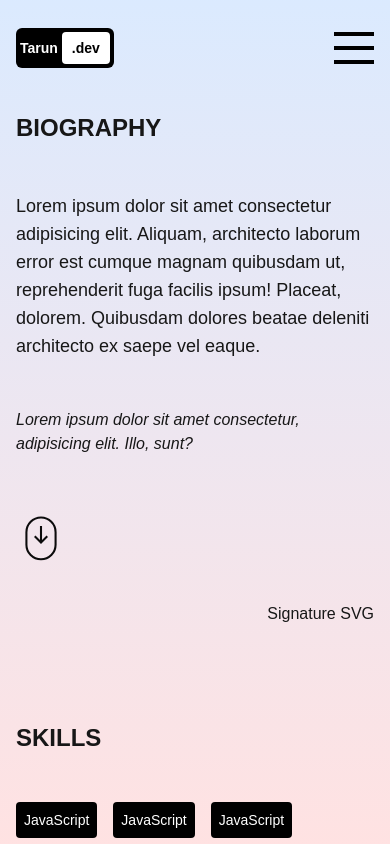
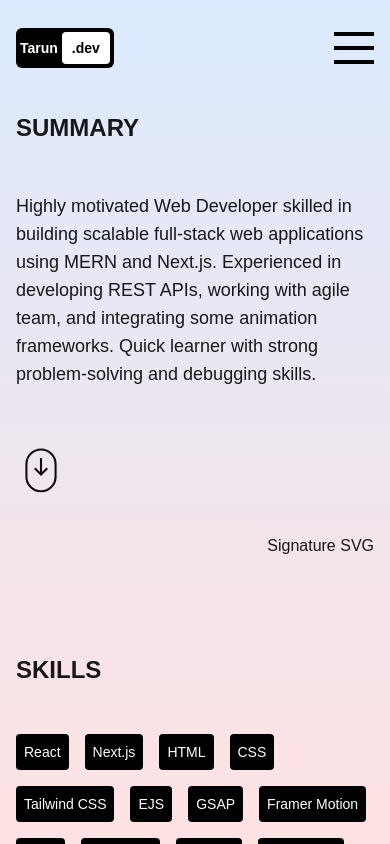
Before and after one commit to TarunSingh1509/Portfolio, a Next.js app: page /About in a window 390 px wide. Built offline with nearby package versions, Linux system fonts and the light colour scheme.

Commit message:
adding some skills in skills section

```diff
--- /dev/null
+++ b/app/About/Experience.js
@@ -0,0 +1,87 @@
+import { useInView,motion } from 'framer-motion';
+import React, { useRef } from 'react'
+
+export default function Experience() {
+  const experianceRef=useRef();
+const isExperianceRefInView=useInView(experianceRef,{margins:"-100px" });
+  return (
+    <div ref={experianceRef} className='flex flex-col gap-12 justify-center pb-48'>
+          <motion.h1 initial={{x : "-300px"}} animate={isExperianceRefInView?{x:0}:{} } transition={{delay:"0.2"}} className='font-bold text-2xl'>EXPERIENCE</motion.h1>
+          <motion.div initial={{x : "-300px"}} animate={isExperianceRefInView?{x:0}:{} } className='list'>
+            {/* 1st experiences list item */}
+            <div className="flex justify-between h-48">
+              {/* left */}
+              <div className='w-1/3'>
+                {/* job title */}
+                <div className='bg-white p-3 font-semibold rounded-b-lg rounded-s-lg'>Senior Javascript Engineer</div>
+                {/* job description */}
+                <div className='p-3 text-sm italic'>Lorem ipsum dolor sit amet consectetur adipisicing elit.</div>
+                {/* job date */}
+                <div className='p-3 text-red-400 text-sm font-semibold'>2024-Present</div>
+                {/* job company */}
+                <div className='p-1 rounded bg-white text-sm font-semibold w-fit'>Apple</div>
+              </div>
+              {/* center */}
+              <div className='w-1/6'>
+                {/* line */}
+                <div className='w-1 h-full bg-gray-600 rounded relative'>
+                  {/* line circle */}
+                  <div className='absolute w-5 h-5 rounded-full ring-4 ring-red-400 bg-white -left-2'></div>
+                </div>
+              </div>
+              {/* right */}
+              <div className='w-1/3'></div>
+            </div>
+            {/* 2nd experiences list item */}
+            <div className="flex justify-between h-48">
+              {/* left */}
+              <div className='w-1/3'>
+                {/* job title */}
+                </div>
+              {/* center */}
+              <div className='w-1/6'>
+                {/* line */}
+                <div className='w-1 h-full bg-gray-600 rounded relative'>
+                  {/* line circle */}
+                  <div className='absolute w-5 h-5 rounded-full ring-4 ring-red-400 bg-white -left-2'></div>
+                </div>
+              </div>
+              {/* right */}
+              <div className='w-1/3'>
+              <div className='bg-white p-3 font-semibold rounded-b-lg rounded-s-lg'>Senior Javascript Engineer</div>
+                {/* job description */}
+                <div className='p-3 text-sm italic'>Lorem ipsum dolor sit amet consectetur adipisicing elit.</div>
+                {/* job date */}
+                <div className='p-3 text-red-400 text-sm font-semibold'>2024-Present</div>
+                {/* job company */}
+                <div className='p-1 rounded bg-white text-sm font-semibold w-fit'>Apple</div>
+              </div>
+            </div>
+            {/* 3rd experiences list item */}
+            <div className="flex justify-between h-48">
+              {/* left */}
+              <div className='w-1/3'>
+                {/* job title */}
+                <div className='bg-white p-3 font-semibold rounded-b-lg rounded-s-lg'>Senior Javascript Engineer</div>
+                {/* job description */}
+                <div className='p-3 text-sm italic'>Lorem ipsum dolor sit amet consectetur adipisicing elit.</div>
+                {/* job date */}
+                <div className='p-3 text-red-400 text-sm font-semibold'>2024-Present</div>
+                {/* job company */}
+                <div className='p-1 rounded bg-white text-sm font-semibold w-fit'>Apple</div>
+              </div>
+              {/* center */}
+              <div className='w-1/6'>
+                {/* line */}
+                <div className='w-1 h-full bg-gray-600 rounded relative'>
+                  {/* line circle */}
+                  <div className='absolute w-5 h-5 rounded-full ring-4 ring-red-400 bg-white -left-2'></div>
+                </div>
+              </div>
+              {/* right */}
+              <div className='w-1/3'></div>
+            </div>
+          </motion.div>
+          </div>
+  )
+}
--- a/app/About/page.js
+++ b/app/About/page.js
@@ -3,6 +3,7 @@ import { delay, motion, useInView, useScroll } from 'framer-motion'
 import { useRef } from 'react'
 import Brain from "../components/Brain";
 import react from 'react';
+import Experience from './Experience';
 export default function Page() {
   const containerRef=useRef();
   const {scrollYProgress}=useScroll({container:containerRef});
@@ -19,9 +20,11 @@ const isExperianceRefInView=useInView(experianceRef,{margins:"-100px" });
       <div className='h-full overflow-scroll lg:flex overflow-x-hidden no-scrollbar' ref={containerRef}>
         <div className='p-4 sm:p-8 md:p-12 lg:p-20 xl:p-48 flex flex-col gap-24 md:gap-32 lg:gap-48 xl:gap:64 lg:w-2/3 lg:pr-0 xl:1/2'>
           <div className='flex flex-col gap-12 justify-center'>
-            <h1 className='font-bold text-2xl'>BIOGRAPHY</h1>
-            <p className='text-lg'>Lorem ipsum dolor sit amet consectetur adipisicing elit. Aliquam, architecto laborum error est cumque magnam quibusdam ut, reprehenderit fuga facilis ipsum! Placeat, dolorem. Quibusdam dolores beatae deleniti architecto ex saepe vel eaque.</p>
-            <span className='italic'>Lorem ipsum dolor sit amet consectetur, adipisicing elit. Illo, sunt?</span>
+            <h1 className='font-bold text-2xl'>SUMMARY</h1>
+            <p className='text-lg'>Highly motivated Web Developer skilled in building scalable full-stack web applications using MERN and Next.js. Experienced
+in developing REST APIs, working with agile team, and integrating some animation frameworks. Quick learner with strong
+problem-solving and debugging skills.</p>
+            {/* <span className='italic'>Lorem ipsum dolor sit amet consectetur, adipisicing elit. Illo, sunt?</span> */}
             <div className=''><motion.svg
               initial={{ opacity: 0.2, y: 0 }}
               animate={{ opacity: 1, y: "10px" }}
@@ -49,14 +52,20 @@ const isExperianceRefInView=useInView(experianceRef,{margins:"-100px" });
           <div className='flex flex-col gap-12 justify-center' ref={skillRef}>
             <motion.h1 initial={{x : "-300px"}} animate={isSkillRefInView?{x:0}:{} } transition={{delay:"0.2"}} className='font-bold text-2xl'>SKILLS</motion.h1>
             <motion.div initial={{x : "-300px"}} animate={isSkillRefInView?{x:0}:{} } className='flex gap-4 flex-wrap'>
-              <div className='rounded p-2 text-sm cursor-pointer bg-black text-white hover:bg-white hover:text-black'>JavaScript</div>
-              <div className='rounded p-2 text-sm cursor-pointer bg-black text-white hover:bg-white hover:text-black'>JavaScript</div>
-              <div className='rounded p-2 text-sm cursor-pointer bg-black text-white hover:bg-white hover:text-black'>JavaScript</div>
-              <div className='rounded p-2 text-sm cursor-pointer bg-black text-white hover:bg-white hover:text-black'>JavaScript</div>
-              <div className='rounded p-2 text-sm cursor-pointer bg-black text-white hover:bg-white hover:text-black'>JavaScript</div>
-              <div className='rounded p-2 text-sm cursor-pointer bg-black text-white hover:bg-white hover:text-black'>JavaScript</div>
-              <div className='rounded p-2 text-sm cursor-pointer bg-black text-white hover:bg-white hover:text-black'>JavaScript</div>
-              <div className='rounded p-2 text-sm cursor-pointer bg-black text-white hover:bg-white hover:text-black'>JavaScript</div>
+              <div className='rounded p-2 text-sm cursor-pointer bg-black text-white hover:bg-white hover:text-black'>React</div>
+              <div className='rounded p-2 text-sm cursor-pointer bg-black text-white hover:bg-white hover:text-black'>Next.js</div>
+              <div className='rounded p-2 text-sm cursor-pointer bg-black text-white hover:bg-white hover:text-black'>HTML</div>
+              <div className='rounded p-2 text-sm cursor-pointer bg-black text-white hover:bg-white hover:text-black'>CSS</div>
+              <div className='rounded p-2 text-sm cursor-pointer bg-black text-white hover:bg-white hover:text-black'>Tailwind CSS</div>
+              <div className='rounded p-2 text-sm cursor-pointer bg-black text-white hover:bg-white hover:text-black'>EJS</div>
+              <div className='rounded p-2 text-sm cursor-pointer bg-black text-white hover:bg-white hover:text-black'>GSAP</div>
+              <div className='rounded p-2 text-sm cursor-pointer bg-black text-white hover:bg-white hover:text-black'>Framer Motion</div>
+              <div className='rounded p-2 text-sm cursor-pointer bg-black text-white hover:bg-white hover:text-black'>Node</div>
+              <div className='rounded p-2 text-sm cursor-pointer bg-black text-white hover:bg-white hover:text-black'>MongoDB</div>
+              <div className='rounded p-2 text-sm cursor-pointer bg-black text-white hover:bg-white hover:text-black'>Express</div>
+              <div className='rounded p-2 text-sm cursor-pointer bg-black text-white hover:bg-white hover:text-black'>REST APIs</div>
+              <div className='rounded p-2 text-sm cursor-pointer bg-black text-white hover:bg-white hover:text-black'>GitHub</div>
+              <div className='rounded p-2 text-sm cursor-pointer bg-black text-white hover:bg-white hover:text-black'>Postman</div>
             </motion.div>
             <div className="">
               <motion.svg
@@ -83,84 +92,7 @@ const isExperianceRefInView=useInView(experianceRef,{margins:"-100px" });
             </motion.svg>
             </div>
               </div>
-          <div ref={experianceRef} className='flex flex-col gap-12 justify-center pb-48'>
-          <motion.h1 initial={{x : "-300px"}} animate={isExperianceRefInView?{x:0}:{} } transition={{delay:"0.2"}} className='font-bold text-2xl'>EXPERIENCE</motion.h1>
-          <motion.div initial={{x : "-300px"}} animate={isExperianceRefInView?{x:0}:{} } className='list'>
-            {/* 1st experiences list item */}
-            <div className="flex justify-between h-48">
-              {/* left */}
-              <div className='w-1/3'>
-                {/* job title */}
-                <div className='bg-white p-3 font-semibold rounded-b-lg rounded-s-lg'>Senior Javascript Engineer</div>
-                {/* job description */}
-                <div className='p-3 text-sm italic'>Lorem ipsum dolor sit amet consectetur adipisicing elit.</div>
-                {/* job date */}
-                <div className='p-3 text-red-400 text-sm font-semibold'>2024-Present</div>
-                {/* job company */}
-                <div className='p-1 rounded bg-white text-sm font-semibold w-fit'>Apple</div>
-              </div>
-              {/* center */}
-              <div className='w-1/6'>
-                {/* line */}
-                <div className='w-1 h-full bg-gray-600 rounded relative'>
-                  {/* line circle */}
-                  <div className='absolute w-5 h-5 rounded-full ring-4 ring-red-400 bg-white -left-2'></div>
-                </div>
-              </div>
-              {/* right */}
-              <div className='w-1/3'></div>
-            </div>
-            {/* 2nd experiences list item */}
-            <div className="flex justify-between h-48">
-              {/* left */}
-              <div className='w-1/3'>
-                {/* job title */}
-                </div>
-              {/* center */}
-              <div className='w-1/6'>
-                {/* line */}
-                <div className='w-1 h-full bg-gray-600 rounded relative'>
-                  {/* line circle */}
-                  <div className='absolute w-5 h-5 rounded-full ring-4 ring-red-400 bg-white -left-2'></div>
-                </div>
-              </div>
-              {/* right */}
-              <div className='w-1/3'>
-              <div className='bg-white p-3 font-semibold rounded-b-lg rounded-s-lg'>Senior Javascript Engineer</div>
-                {/* job description */}
-                <div className='p-3 text-sm italic'>Lorem ipsum dolor sit amet consectetur adipisicing elit.</div>
-                {/* job date */}
-                <div className='p-3 text-red-400 text-sm font-semibold'>2024-Present</div>
-                {/* job company */}
-                <div className='p-1 rounded bg-white text-sm font-semibold w-fit'>Apple</div>
-              </div>
-            </div>
-            {/* 3rd experiences list item */}
-            <div className="flex justify-between h-48">
-              {/* left */}
-              <div className='w-1/3'>
-                {/* job title */}
-                <div className='bg-white p-3 font-semibold rounded-b-lg rounded-s-lg'>Senior Javascript Engineer</div>
-                {/* job description */}
-                <div className='p-3 text-sm italic'>Lorem ipsum dolor sit amet consectetur adipisicing elit.</div>
-                {/* job date */}
-                <div className='p-3 text-red-400 text-sm font-semibold'>2024-Present</div>
-                {/* job company */}
-                <div className='p-1 rounded bg-white text-sm font-semibold w-fit'>Apple</div>
-              </div>
-              {/* center */}
-              <div className='w-1/6'>
-                {/* line */}
-                <div className='w-1 h-full bg-gray-600 rounded relative'>
-                  {/* line circle */}
-                  <div className='absolute w-5 h-5 rounded-full ring-4 ring-red-400 bg-white -left-2'></div>
-                </div>
-              </div>
-              {/* right */}
-              <div className='w-1/3'></div>
-            </div>
-          </motion.div>
-          </div>
+          {/* <Experience/> */}
         </div>
         {/* SVG content */}
         <div className='hidden lg:block w-1/3 xl:1/2 sticky top-0 z-30 xl:1/2'>
```
Also changed, not shown: app/Projects/page.js (+31 -27 lines), public/project1.png (added), public/project2.png (added).
